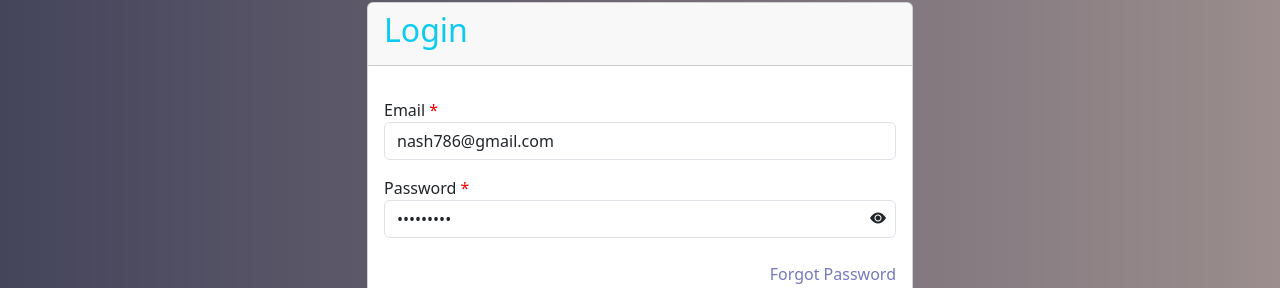
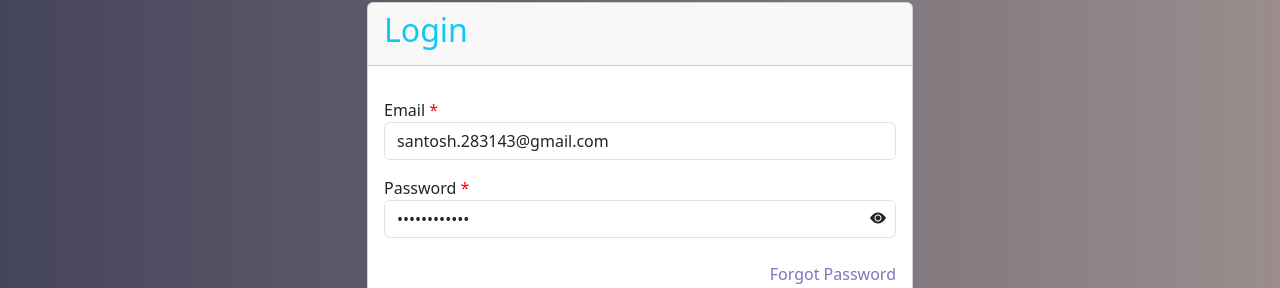
Before and after one commit to Santu-Harne/crm_project, a React (Create React App) app: page /login in a window 1280 px wide. Shown: the part 114-402 px from the top of the page. Built offline with nearby package versions, Linux system fonts and the light colour scheme.

Commit message:
Update Login.js

```diff
--- a/src/components/Login.js
+++ b/src/components/Login.js
@@ -5,8 +5,8 @@ import { useNavigate } from 'react-router-dom';
 import api from '../util/api';
 
 const initialState = {
-	email: 'nash786@gmail.com',
-	password: 'Nash@1234'
+	email: 'santosh.283143@gmail.com',
+	password: 'Santosh1437$'
 }
 
 const Login = () => {
```
